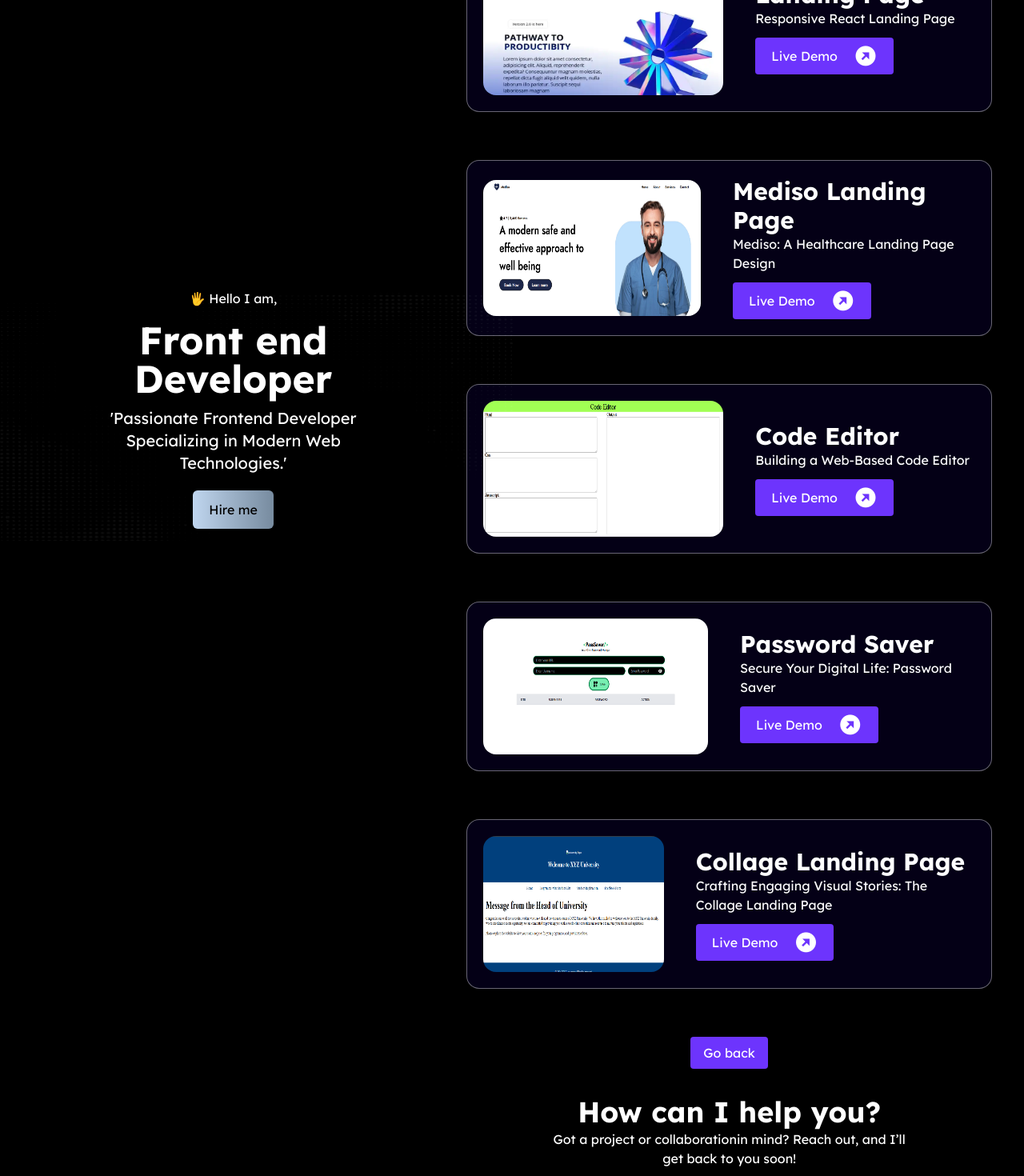
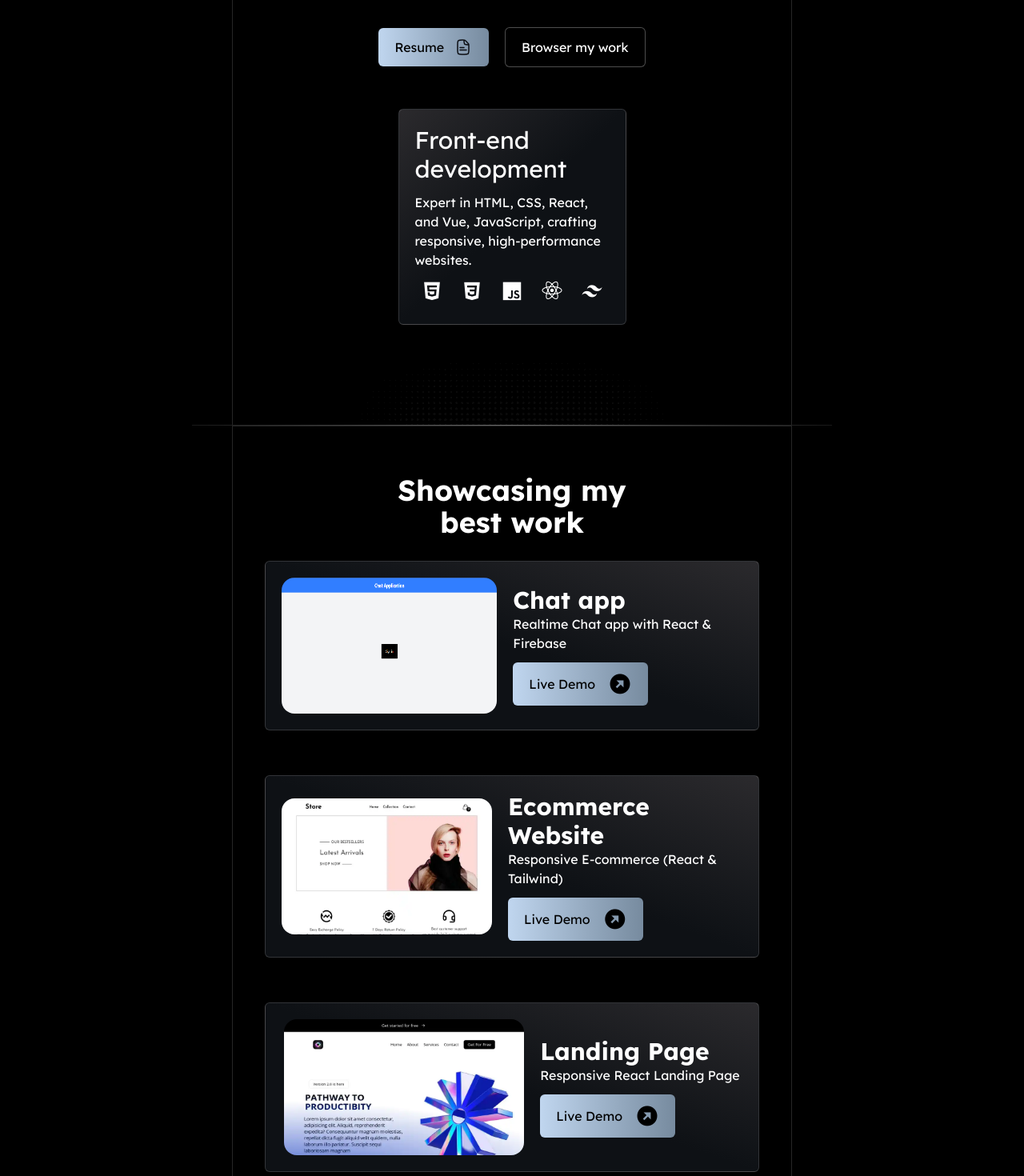
Before and after one commit to deep10102006/portfilo, a React (Vite) app: page /Fullproject in a window 1280 px wide. Shown: the part 940-2410 px from the top of the page at 80% size. Built offline with nearby package versions, Linux system fonts and the light colour scheme.

Commit message:
intailze commit

```diff
--- a/src/App.jsx
+++ b/src/App.jsx
@@ -1,17 +1,13 @@
 import './App.css'
 import { Routes, Route } from "react-router"
 import Home from './components/Home';
-import Fullproject from './pages/Fullproject';
 
 function App() {
 
 
   return (
     <>
-      <Routes>
-        <Route index element={<Home />} />
-        <Route path="Fullproject" element={<Fullproject/>} />
-      </Routes>
+      <Home />
     </>
   )
 }
--- a/src/components/Hero.jsx
+++ b/src/components/Hero.jsx
@@ -1,11 +1,9 @@
 import React from 'react'
 import { Link } from 'react-scroll'
-import bg2 from '../assets/bg2.png'
 const Hero = () => {
 
   return (
     <div id='home' className=' p-5 flex flex-col justify-center items-center lg:border-none md:border border-white/15  border '>
-      <img src={bg2} className='absolute h-[330px] w-[320px] lg:w-[698px] lg:h-[310px] z-10' alt="" />
       <div className="text-white">
         <p>🖐️ Hello I am,</p>
       </div>
--- a/src/pages/Fullproject.jsx
+++ /dev/null
@@ -1,101 +0,0 @@
-import React from 'react'
-import { Link } from 'react-router-dom'
-import pro1 from '../assets/caht.png'
-import pro2 from '../assets/images (1).webp'
-import pro3 from '../assets/images.webp'
-import pro4 from '../assets/medisio.png'
-import pro5 from '../assets/codeeditor.png'
-import pro6 from '../assets/passsaver.png'
-import pro7 from '../assets/collage.png'
-import Page3 from '../pages/Page3'
-import Hero from '../components/Hero'
-import Navbar from '../components/Navbar'
-const Fullproject = () => {
-
-    const projects = [
-        {
-            "image": pro1,
-            "title": "Chat app",
-            "description": "Realtime Chat app with React & Firebase",
-            "liveDemoLink": "https://chatapp-phi-gilt.vercel.app/"
-        },
-        {
-            "image": pro2,
-            "title": "Ecommerce Website",
-            "description": "Responsive E-commerce (React & Tailwind)",
-            "liveDemoLink": "https://deeppcommerce.netlify.app/"
-        },
-        {
-            "image": pro3,
-            "title": "Landing Page",
-            "description": "Responsive React Landing Page",
-            "liveDemoLink": "https://deeplanding.netlify.app/"
-        },
-        {
-            "image": pro4,
-            "title": "Mediso Landing Page",
-            "description": "Mediso: A Healthcare Landing Page Design",
-            "liveDemoLink": "https://helath-landing-page.vercel.app/"
-        },
-        {
-            "image": pro5,
-            "title": "Code Editor",
-            "description": "Building a Web-Based Code Editor",
-            "liveDemoLink": "https://code-editor-nine-steel.vercel.app/"
-        },
-        {
-            "image": pro6,
-            "title": "Password Saver",
-            "description": "Secure Your Digital Life: Password Saver",
-            "liveDemoLink": "https://deep-alpha-eight.vercel.app/"
-        },
-        {
-            "image": pro7,
-            "title": "Collage Landing Page",
-            "description": "Crafting Engaging Visual Stories: The Collage Landing Page",
-            "liveDemoLink": "https://collage-bay-one.vercel.app/"
-        }
-    ]
-
-    return (
-        <div id='project' className='p-5'>
-            <div className="w-full flex flex-col lg:flex-row ">
-                <div className="flex justify-center lg:px-20 ">
-                    <Hero />
-                </div>
-                <div className=''>
-                    <div className="">
-                        <h1 className='text-white text-5xl md:text-7xl lg:text-9xl text-center font-bold'>RECENT <span className='text-white/55'>PROJECTS</span></h1>
-                    </div>
-                    {
-                        projects.map((items) => {
-                            return (
-                                <div className='p-5'>
-                                    <div className='flex sticky top-6 border border-white/40  flex-col items-center lg:flex-row text-white gap-10 mt-5 rounded-2xl bg-[#040016] p-5'>
-                                        <div className="lg:w-[300px] md:w-[250px] lg:h-[170px] rounded-2xl">
-                                            <img className='lg:w-[300px] md:w-[250px] lg:h-[170px] h-30 rounded-2xl' src={items.image} alt="" />
-                                        </div>
-                                        <div className="flex flex-col justify-center">
-                                            <h1 className='font-bold text-3xl'>{items.title}</h1>
-                                            <p className=''>{items.description}</p>
-                                            <a href={items.liveDemoLink}><button className=' bg-[#6D34FD] text-white px-5 py-2 rounded mt-3 flex justify-center items-center gap-5'>Live Demo <i class=' bx bxs-right-top-arrow-circle'></i></button></a>
-                                        </div>
-                                    </div>
-                                </div>
-                            )
-                        })
-                    }
-
-                    <Link to="/">
-                        <div className="flex justify-center items-center mt-10">
-                            <button className=' px-4 py-2 bg-[#6D34FD] text-white rounded cursor-pointer'>Go back</button>
-                        </div>
-                    </Link>
-                    <Page3 />
-                </div>
-            </div>
-        </div>
-    )
-}
-
-export default Fullproject
--- a/src/pages/Page2.jsx
+++ b/src/pages/Page2.jsx
@@ -1,5 +1,4 @@
 
-import { Link } from 'react-router-dom'
 import pro1 from '../assets/caht.png'
 import pro2 from '../assets/images (1).webp'
 import pro3 from '../assets/images.webp'
--- a/src/pages/Page3.jsx
+++ b/src/pages/Page3.jsx
@@ -1,17 +1,8 @@
 import React from "react";
 import { useState, useEffect } from "react";
 import { ToastContainer, toast } from 'react-toastify';
-import gsap from 'gsap'
-import { ScrollTrigger } from 'gsap/ScrollTrigger'
-gsap.registerPlugin(ScrollTrigger)
 function Page3() {
   const notify = () => toast(result);
-  useEffect(() => {
-    gsap.to(".text", {
-      opacity: 1,
-      y: 10,
-    })
-  }, [])
   const [result, setResult] = useState("");
 
   const onSubmit = async (event) => {
@@ -41,7 +32,7 @@ function Page3() {
   return (
     <div id="contact" className="bg-[#000000]">
       <div className="mt-6">
-        <h1 className='text opacity-0 text-white text-4xl text-center font-bold'>How can I help you?</h1>
+        <h1 className=' text-white text-4xl text-center font-bold'>How can I help you?</h1>
         <p className='mt-3 text-center text-white text-md'>Got a project or collaborationin mind? Reach out, and I’ll  <br /> get back to you soon!</p>
       </div>
       <div className="flex items-center justify-center  ">
--- a/src/pages/Page4.jsx
+++ b/src/pages/Page4.jsx
@@ -15,7 +15,7 @@ const Page4 = () => {
             <div className="text-center text-white  text-xl p-4">
                 <p>Front-end developer </p>
             </div>
-            <div className="flex justify-center w-[320px] lg:w-[700px] text-white text-sm ">
+            <div className="flex justify-center w-[320px] md:w-[520px] lg:w-[700px] text-white text-sm  ">
                 <div className="w-[200px] flex flex-col items-center p-4">
                     <p>Call me on:</p>
                     <p>9564595940</p>
```
